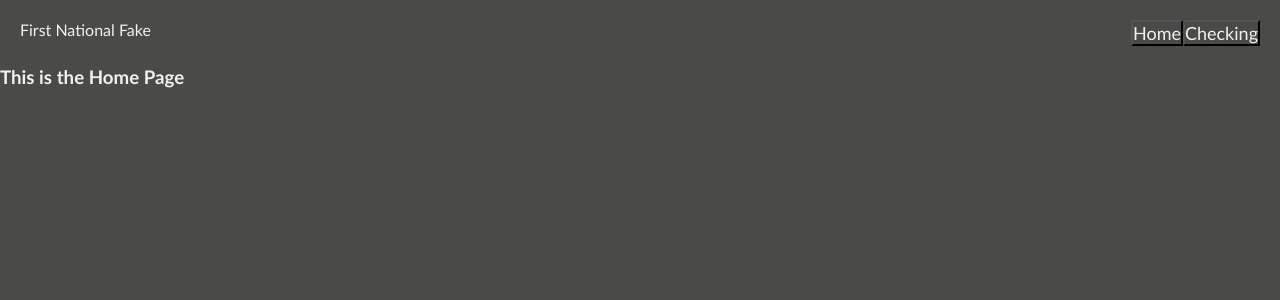
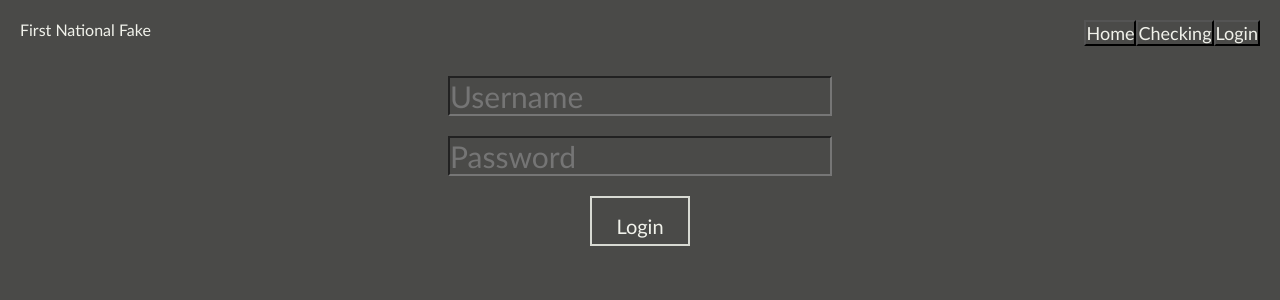
Before and after one commit to SteveFWagner/jest_test_site, a React (Create React App) app: page /checking in a window 1280 px wide. Shown: the top 300 px of the page. Built offline with nearby package versions, Linux system fonts and the light colour scheme.

Commit message:
login for scrape

```diff
--- /dev/null
+++ b/src/components/Login.js
@@ -0,0 +1,16 @@
+import React, {Component} from 'react'
+import {Link} from 'react-router-dom'
+
+export default class Login extends Component{
+  render(){
+    return(
+      <div id="login-inputs-container">
+        <input type="text" class="login" id="username" placeholder="Username"/>
+        <input type="password" class="login" id="password" placeholder="Password"/>
+        <Link to='/home'>
+          <button id="signin" class="button">Login</button>
+        </Link>
+      </div>
+    )
+  }
+}
--- a/src/components/Nav.js
+++ b/src/components/Nav.js
@@ -8,8 +8,15 @@ class Nav extends Component{
       <div id="nav-bar">
         <p>First National Fake</p>
         <div>
-          <Link to='/'><button>Home</button></Link>
-          <Link to='/checking'><button>Checking</button></Link>
+          <Link to='/home'>
+            <button>Home</button>
+          </Link>
+          <Link to='/checking'>
+            <button className='account-checking'>Checking</button>
+          </Link>
+          <Link to='/'>
+            <button>Login</button>
+          </Link>
         </div>
       </div>
     )
--- a/src/data.js
+++ b/src/data.js
@@ -1,3 +1,4 @@
+// eslint-disable-next-line
 const todaysDate = "09/03/2018" //not that this matters haha
 
 const checking = [
--- a/src/routes.js
+++ b/src/routes.js
@@ -1,11 +1,13 @@
 import React from 'react'
 import {Switch, Route} from 'react-router-dom'
+import Login from './components/Login'
 import Home from './components/Home'
 import Checking from './components/accounts/Checking'
 
 export default(
   <Switch>
-    <Route exact path ='/' component={Home}/>
+    <Route exact path ='/' component={Login}/>
+    <Route path='/home' component={Home}/>
     <Route path='/checking' component={Checking}/>
   </Switch>
 )
```
Also changed, not shown: src/components/Home.js (+0 -8 lines).
